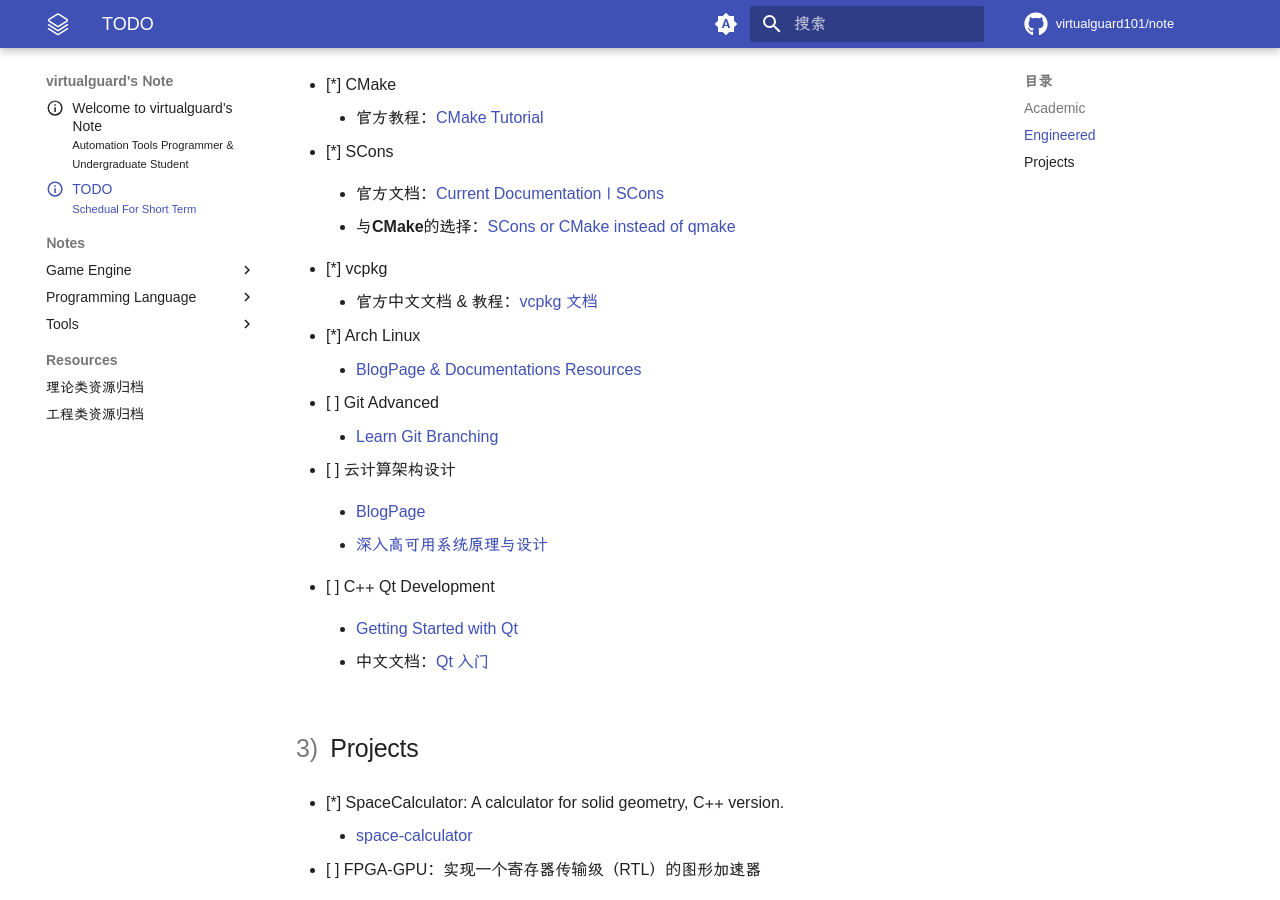
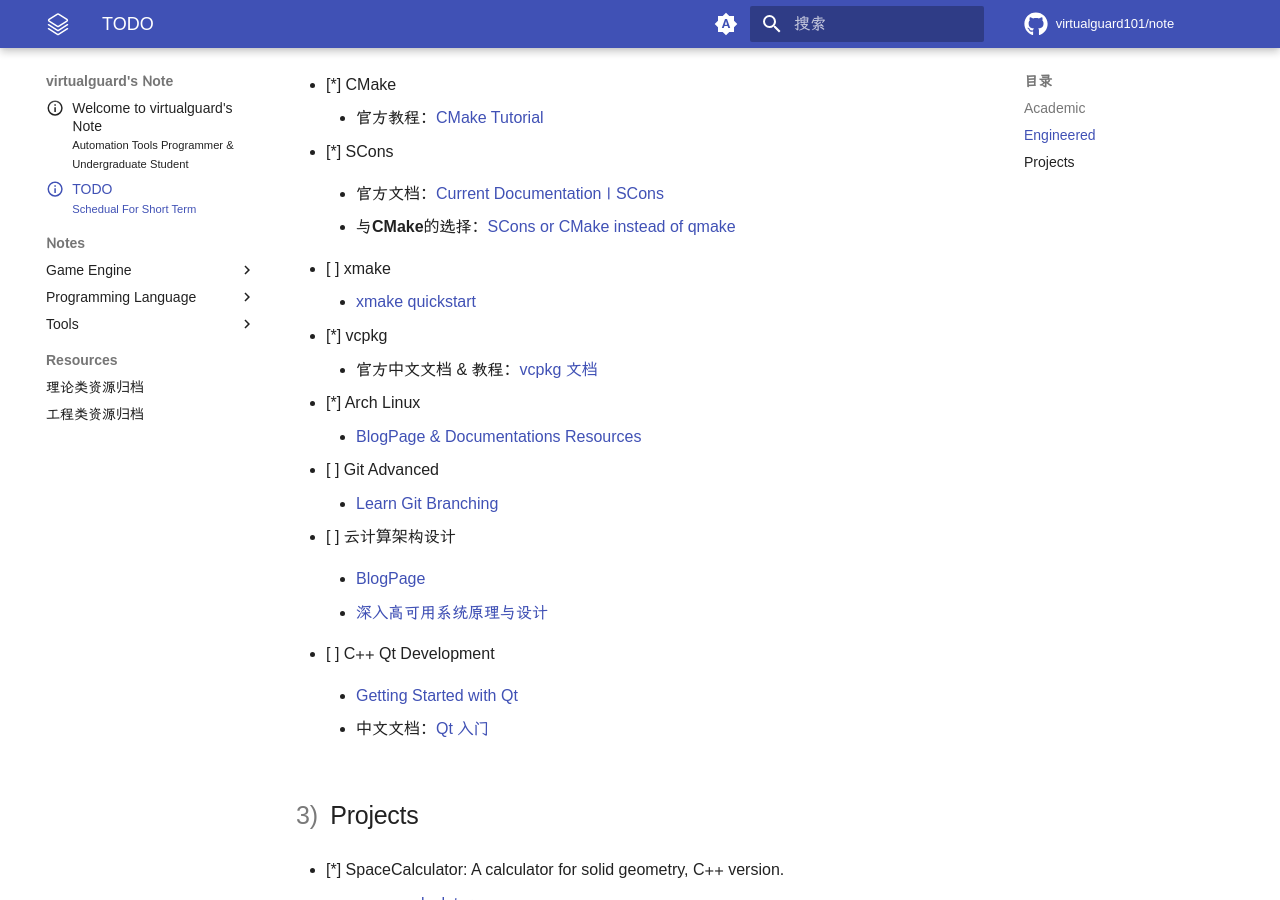
Before and after one commit to virtualguard101/note, an MkDocs documentation site: the page built from docs/TODO.md, in a window 1280 px wide and 900 px high, scrolled down 533 px. Built offline with MkDocs 1.6.1 and Material for MkDocs 9.7.7, drawn with Linux system fonts in a browser that asks for light colours; some web fonts are replaced; comment, search, counter and statistics services are not loaded.

Commit message:
update TODO

```diff
--- a/docs/TODO.md
+++ b/docs/TODO.md
@@ -30,6 +30,9 @@ subtitle: Schedual For Short Term
 
     - 与**CMake**的选择：[SCons or CMake instead of qmake](https://stackoverflow.com/questions/14197372/scons-or-cmake-instead-of-qmake)
 
+- [ ] xmake
+    - [xmake quickstart](https://xmake.io/#/zh-cn/guide/quickstart)
+
 - [*] vcpkg
     - 官方中文文档 & 教程：[vcpkg 文档](https://learn.microsoft.com/zh-cn/vcpkg/)
 
```
